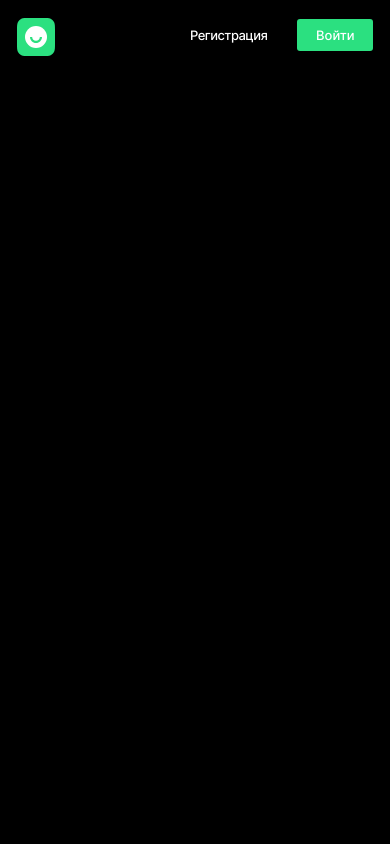
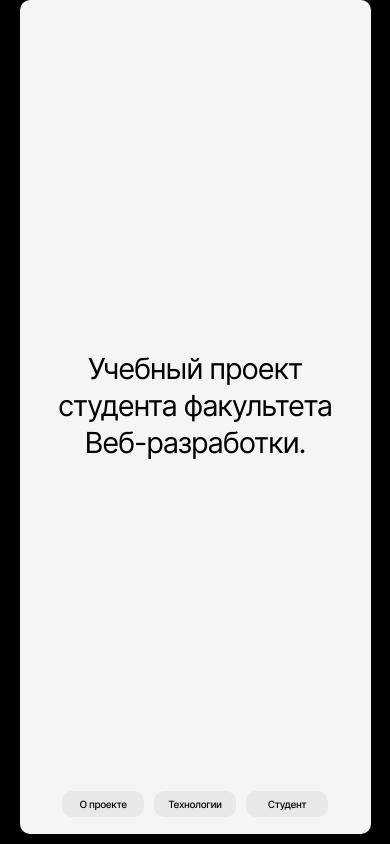
Before and after one commit to AndreiZhura/movies-explorer-frontend, a React app: page / in a window 390 px wide. Built offline with nearby package versions, Linux system fonts and the light colour scheme.

Commit message:
fix: adaptiv promo and navtab

```diff
--- a/src/components/App/App.css
+++ b/src/components/App/App.css
@@ -9,7 +9,7 @@
     font-family: 'Inter', Arial, sans-serif;
     max-width: 1280px;
     height: 100%;
-    color:white;
+    color:black;
 }
 
 *{
--- a/src/components/App/App.js
+++ b/src/components/App/App.js
@@ -4,7 +4,7 @@ import './App.css';
 //import Register from '../auth/Register/Register';
 import Header from '../common/Header/Header';
 //import Profile from '../auth/Profile/Profile';
-//import Main from '../Main/Main';
+import Main from '../Main/Main';
 //import Footer from '../common/Footer/Footer';
 //import SearchForm from '../Movies/SearchForm/SearchForm';
 //import PageNotFound from '../PageNotFound/PageNotFound';
@@ -14,8 +14,7 @@ import Movies from '../Movies/Movies';
 function App() {
   return (
     <>
-
-      <Header/>
+      <Main/>
     </>
   );
 }
--- a/src/components/Main/Main.js
+++ b/src/components/Main/Main.js
@@ -1,9 +1,9 @@
 import React from "react";
 import Promo from "./Promo/Promo";
-import AboutProject from "./AboutProject/AboutProject";
-import Techs from './Techs/Techs'
-import AboutMe from "./AboutMe/AboutMe";
-import Portfolio from "./Portfolio/Portfolio";
+//import AboutProject from "./AboutProject/AboutProject";
+//import Techs from './Techs/Techs'
+//import AboutMe from "./AboutMe/AboutMe";
+//import Portfolio from "./Portfolio/Portfolio";
 
 
 
@@ -13,10 +13,6 @@ function Main(props) {
   return (
   <>
   <Promo/>
-  <AboutProject/>
-  <Techs/>
-  <AboutMe/>
-  <Portfolio/>
   </>
   );
 }
--- a/src/components/Main/NavTab/NavTab.css
+++ b/src/components/Main/NavTab/NavTab.css
@@ -1,6 +1,6 @@
 .navtab {
     align-self: flex-end;
-    margin-bottom: 30px;
+    margin-bottom: 33px;
     display: flex;
     justify-content: center;
     gap: 10px;
@@ -20,3 +20,25 @@
     border-radius: 10px;
     background-color:#E8E8E8;
 }
+
+@media screen and (max-width:768px) {
+    .navtab {
+        margin-bottom: 29px;
+    }
+
+    .navtab__item {
+        letter-spacing: -0.04em;
+    }
+}
+
+@media screen and (max-width:410px) {
+    .navtab {
+        margin-bottom: 17px;
+    }
+
+    .navtab__item {
+        width: 82px;
+        height: 26px;
+        font-size: 10px;
+    }
+}
--- a/src/components/Main/Promo/Promo.css
+++ b/src/components/Main/Promo/Promo.css
@@ -18,7 +18,7 @@
     line-height: 58px;
     letter-spacing: -2px;
     text-align: center;
-    margin-top: 160px;
+    margin-top: 156px;
 }
 
 
@@ -28,3 +28,63 @@
         width: calc(100vw - 2 * 3.75vw);
     }
 }
+
+@media screen and (max-width:768px) {
+    .promo {
+        width: 728px;
+        height: 834px;
+    }
+
+    .promo__title {
+        width: 608px;
+        height: 104px;
+        font-size: 40px;
+        line-height: 52px;
+        text-align: center;
+        margin-top: 350px;
+        letter-spacing: -0.04em;
+    }
+}
+
+@media screen and (max-width:767px) {
+    .promo {
+        width: calc(100vw - 2 * 3.75vw);
+    }
+}
+
+@media screen and (max-width:607px) {
+    .promo {
+        width: calc(100vw - 10vw);
+    }
+
+    .promo__title {
+        width: calc(100vw - 2 * 3.75vw);
+        font-size: 29px;
+        line-height: 37px;
+        text-align: center;
+        margin-top: 350px;
+        letter-spacing: -0.04em;
+
+    }
+}
+
+@media screen and (max-width:425px) {
+
+    .promo__title {
+        width: calc(100vw - 20vw);
+
+    }
+}
+
+@media screen and (max-width:320px) {
+    .promo {
+        width: 292px;
+        height: 586px;
+    }
+
+    .promo__title {
+        width: calc(100vw - 2 * 3.75vw);
+        margin-top: 220px;
+
+    }
+}
```
Also changed, not shown: src/components/Main/AboutMe/AboutMe.css (+5 -4 lines), src/components/Main/AboutMe/AboutMe.js (+7 -7 lines).
